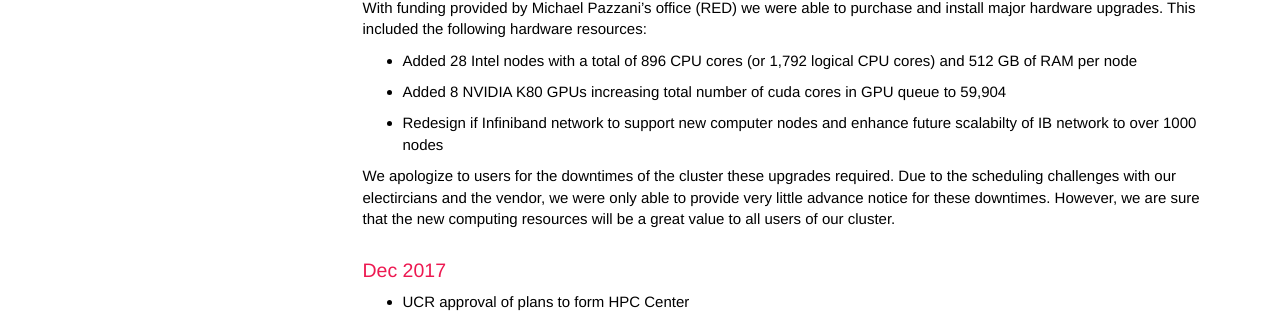
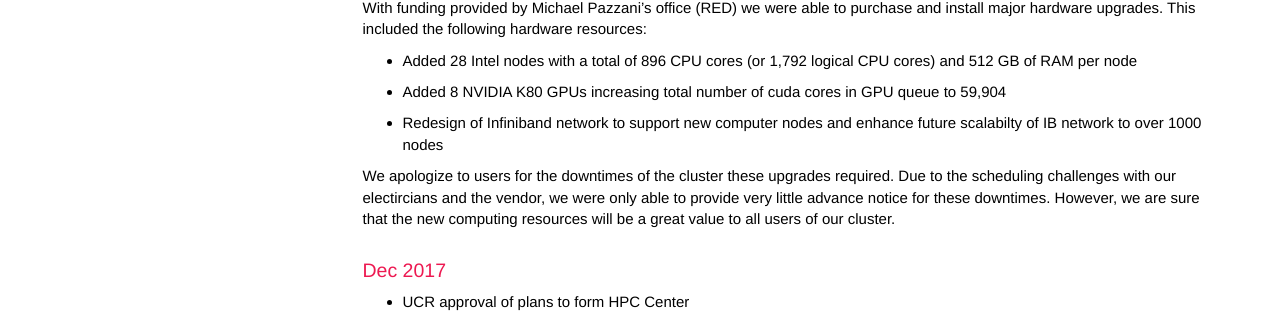
Before and after one commit to tgirke/rcf, a Jekyll site: the page built from news.md, in a window 1280 px wide and 900 px high, scrolled down 381 px. Shown: the part 146-459 px from the top of the window. Built offline with Jekyll 4.4.1, drawn with Linux system fonts in a browser that asks for light colours; nearby versions of some CDN libraries; comment, search, counter and statistics services are not loaded.

Commit message:
content edits

```diff
--- a/news.md
+++ b/news.md
@@ -13,7 +13,7 @@ With funding provided by Michael Pazzani's office (RED) we were able to purchase
 
 * Added 28 Intel nodes with a total of 896 CPU cores (or 1,792 logical CPU cores) and 512 GB of RAM per node
 * Added 8 NVIDIA K80 GPUs increasing total number of cuda cores in GPU queue to 59,904
-* Redesign if Infiniband network to support new computer nodes and enhance future scalabilty of IB network to over 1000 nodes
+* Redesign of Infiniband network to support new computer nodes and enhance future scalabilty of IB network to over 1000 nodes
 
 We apologize to users for the downtimes of the cluster these upgrades required. Due to the scheduling challenges with our electircians and the vendor, we were only able to provide very little advance notice for these downtimes. However, we are sure that the new computing resources will be a great value to all users of our cluster.
 
```
